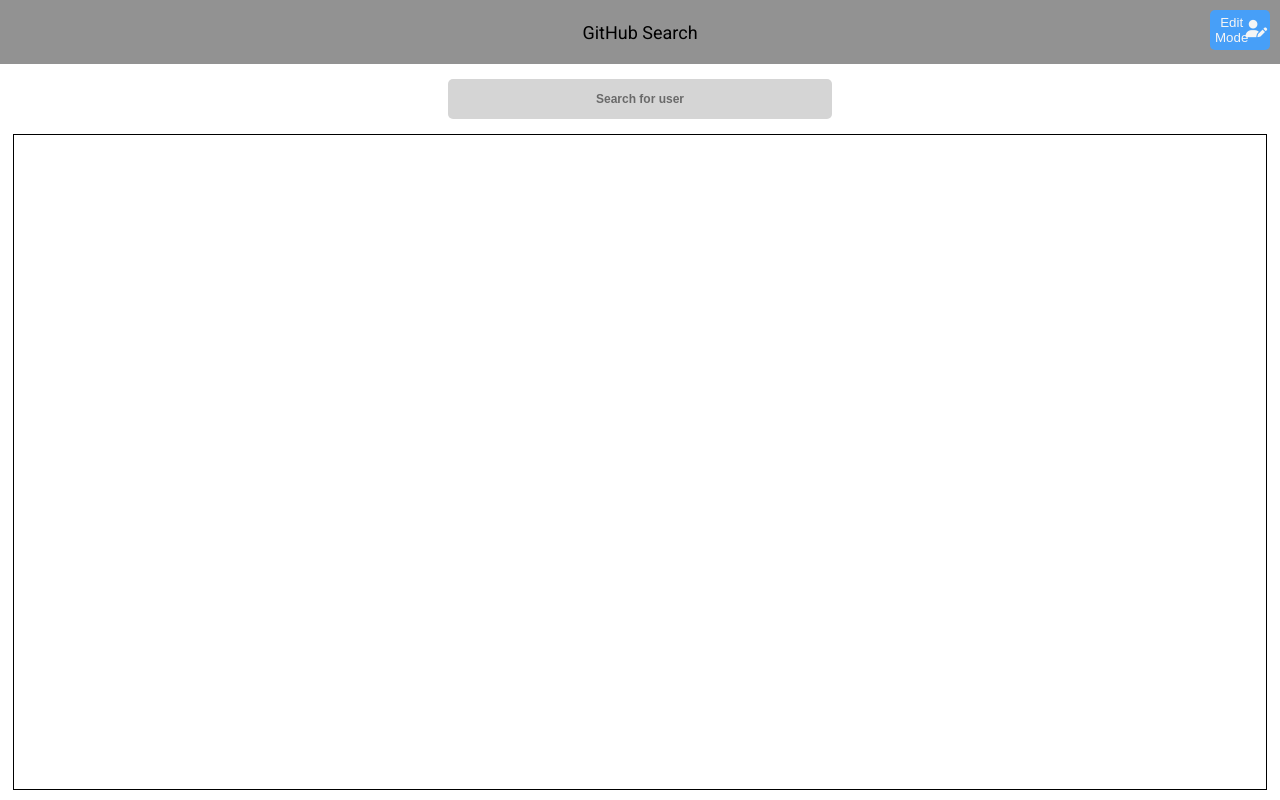
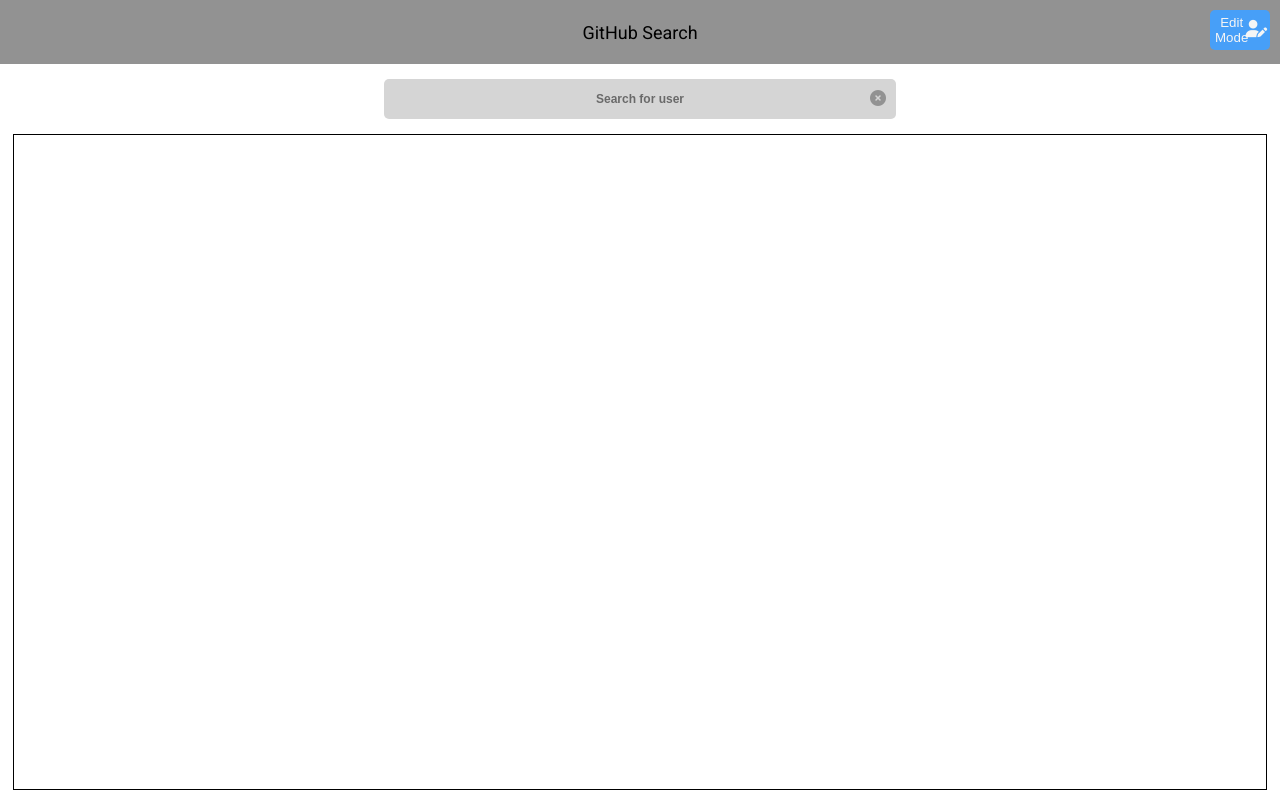
Before and after one commit to TomFSC/gitHub-search-test-fulll, a React (Create React App) app: page / in a window 1280 px wide. Built offline with nearby package versions, Linux system fonts and the light colour scheme.

Commit message:
✨ Add Icon on Search to clear input

```diff
--- a/src/components/pages/githubSearch/Actions/Actions.tsx
+++ b/src/components/pages/githubSearch/Actions/Actions.tsx
@@ -7,7 +7,8 @@
 import "./actions.css";
 
 function Actions() {
-  const { isEditMode, searchValue, handleChange } = useContext(SearchContext);
+  const { isEditMode, searchValue, handleChange, handleClearSearchValue } =
+    useContext(SearchContext);
 
   return (
     <section>
@@ -15,7 +16,9 @@
         className={ClassNames.SEARCH_CONTAINER}
         placeholder={USER_SEARCH_PLACEHOLDER}
         onChange={handleChange}
+        onClick={handleClearSearchValue}
         value={searchValue}
+        hasIcon={true}
       />
       {isEditMode && <EditPanel />}
     </section>
--- a/src/components/pages/githubSearch/Actions/actions.css
+++ b/src/components/pages/githubSearch/Actions/actions.css
@@ -1,16 +1,21 @@
 section {
   width: 100%;
   display: flex;
+  align-items: center;
   flex-direction: column;
 }
 
 .search-container {
-  width: 100%;
+  position: relative;
+  width: 40%;
   display: flex;
+  align-items: center;
   justify-content: center;
+  -moz-column-gap: 10px;
+  column-gap: 10px;
   padding: 15px 0;
   > input {
-    width: 30%;
+    width: 100%;
     height: 40px;
     border: none;
     border-radius: 5px;
@@ -44,4 +49,9 @@
       opacity: 0.5;
     }
   }
+  > span {
+    position: absolute;
+    color: #929292;
+    right: 10px;
+  }
 }
--- a/src/components/reusable-ui/Search.tsx
+++ b/src/components/reusable-ui/Search.tsx
@@ -1,13 +1,24 @@
-import { ChangeEventHandler } from "react";
+import { ChangeEventHandler, MouseEventHandler } from "react";
+import Icon from "./Icon";
+import { Icons } from "../../ts/constants";
 
 interface SearchProps {
   onChange: ChangeEventHandler;
+  onClick: MouseEventHandler;
   value: string;
   placeholder: string;
   className: string;
+  hasIcon: boolean;
 }
 
-function Search({ onChange, value, placeholder, className }: SearchProps) {
+function Search({
+  onChange,
+  onClick,
+  value,
+  placeholder,
+  className,
+  hasIcon,
+}: SearchProps) {
   return (
     <div className={className}>
       <input
@@ -16,6 +27,9 @@
         onChange={onChange}
         value={value}
       />
+      {hasIcon && (
+        <Icon className={Icons.SOLID_CIRCLE_XMARK} onClick={onClick} />
+      )}
     </div>
   );
 }
--- a/src/context/SearchContext.tsx
+++ b/src/context/SearchContext.tsx
@@ -15,6 +15,7 @@
   handleEditMode: () => {},
   searchValue: "",
   handleChange: () => {},
+  handleClearSearchValue: () => {},
   usersIdsSelected: [],
   handleToggleAllUsers: () => {},
   handleCheckOneUser: () => {},
@@ -24,7 +25,8 @@
 });
 
 export function SearchContextProvider(props: PropsWithChildren) {
-  const { searchValue, setSearchValue, handleChange } = useSearch();
+  const { searchValue, setSearchValue, handleChange, handleClearSearchValue } =
+    useSearch();
   const debouncedValue = useDebounce(searchValue);
   const {
     usersIdsSelected,
@@ -53,6 +55,7 @@
         handleEditMode,
         searchValue,
         handleChange,
+        handleClearSearchValue,
         usersIdsSelected,
         handleToggleAllUsers,
         handleCheckOneUser,
--- a/src/hooks/useSearch.tsx
+++ b/src/hooks/useSearch.tsx
@@ -8,5 +8,9 @@
     setSearchValue(value);
   };
 
-  return { searchValue, setSearchValue, handleChange };
+  const handleClearSearchValue = () => {
+    setSearchValue("");
+  };
+
+  return { searchValue, setSearchValue, handleChange, handleClearSearchValue };
 };
--- a/src/ts/constants.ts
+++ b/src/ts/constants.ts
@@ -35,6 +35,7 @@
 export enum Icons {
   SOLID_RIGHT_FROM_BRACKET = "fa-solid fa-right-from-bracket",
   SOLID_USER_PEN = "fa-solid fa-user-pen",
+  SOLID_CIRCLE_XMARK = "fa-solid fa-circle-xmark",
 }
 
 export enum Labels {
--- a/src/types/context.ts
+++ b/src/types/context.ts
@@ -8,6 +8,7 @@
   handleEditMode: MouseEventHandler;
   searchValue: string;
   handleChange: ChangeEventHandler;
+  handleClearSearchValue: MouseEventHandler;
   usersIdsSelected: Id[];
   handleToggleAllUsers: Function;
   handleCheckOneUser: (id: Id) => void;
```
